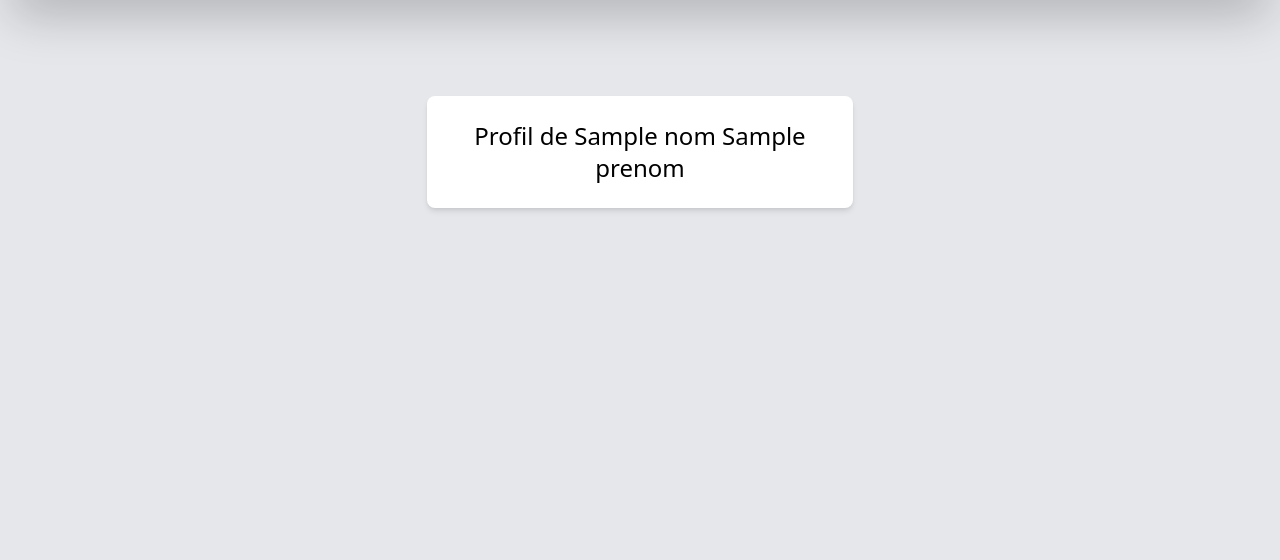
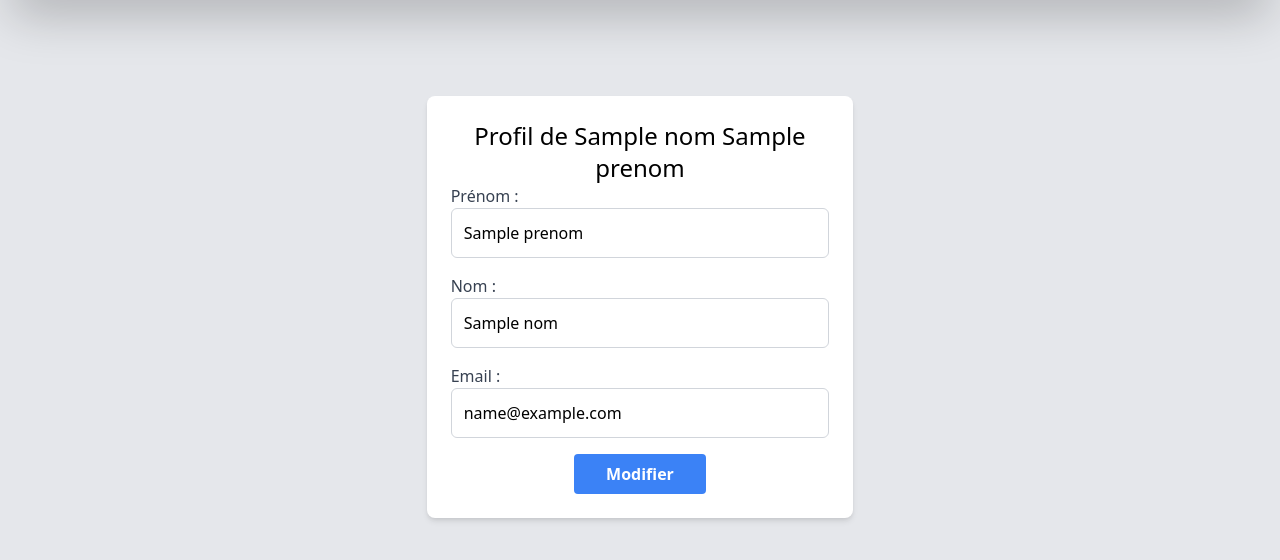
Before and after one commit to SeguraOmar/siteFormation, a PHP site: template views/view-profil.php in a window 1280 px wide. Shown: the part 72-632 px from the top of the page. Run offline with PHP 8.4, Linux system fonts and the light colour scheme; the template is opened without the code that fills it: most values are stand-ins (such as "Sample title", 1, 10 or a date in 2020); a stand-in replaces the project's code that opens the database connection.

Commit message:
tailwind et modifier profil

```diff
--- a/controllers/controller-profil.php
+++ b/controllers/controller-profil.php
@@ -17,6 +17,7 @@ if (isset($_SESSION['user'])) {
     $prenom = $_SESSION['user']['user_firstname'];
     $nom = $_SESSION['user']['user_lastname'];
     $email = $_SESSION['user']['user_email'];
+    $description = $_SESSION['user']['user_description'];
 }
 
 if ($_SERVER['REQUEST_METHOD'] === 'POST') {
--- a/views/view-profil.php
+++ b/views/view-profil.php
@@ -31,6 +31,41 @@
 
     <div class="w-1/3 p-6 bg-white shadow-md rounded-lg mx-auto mt-24">
         <h2 class="text-2xl text-center">Profil de <?= $nom, ' ', $prenom ?></h2>
+     <!-- Rajouter un input avec le prénom -->
+        <form action="controller-profil.php" method="POST" novalidate>
+            <div class="mb-4">
+                <label for="user_firstname" class="block text-gray-700">Prénom :</label>
+                <input id="user_firstname" type="text" name="user_firstname" class="border border-gray-300 rounded-md p-3 w-full" value="<?= isset($_POST['user_firstname']) ? htmlspecialchars($_POST['user_firstname']) : $prenom ?>">
+                <span class="text-red-500">
+                    <?= isset($errors['user_firstname']) ? $errors['user_firstname'] : '' ?>
+                </span>
+            </div>
+            <!-- Rajouter un input avec le nom -->
+            <div class="mb-4">
+                <label for="user_lastname" class="block text-gray-700">Nom :</label>
+                <input id="user_lastname" type="text" name="user_lastname" class="border border-gray-300 rounded-md p-3 w-full" value="<?= isset($_POST['user_lastname']) ? htmlspecialchars($_POST['user_lastname']) : $nom ?>">
+                <span class="text-red-500">
+                    <?= isset($errors['user_lastname']) ? $errors['user_lastname'] : '' ?>
+                </span>
+            </div>
+            <!-- Rajouter un input avec l'email -->
+            <div class="mb-4">
+                <label for="user_email" class="block text-gray-700">Email :</label>
+                <input id="user_email" type="email" name="user_email" class="border border-gray-300 rounded-md p-3 w-full" value="<?= isset($_POST['user_email']) ? htmlspecialchars($_POST['user_email']) : $email ?>">
+                <span class="text-red-500">
+                    <?= isset($errors['user_email']) ? $errors['user_email'] : '' ?>
+                </span>
+            </div>
+
+
+            <div class="flex justify-center">
+                <button type="submit" name="modifier" value="modifier" class="bg-blue-500 hover:bg-blue-700 text-white font-bold py-2 px-8 rounded">Modifier</button>
+            </div>
+        </form>
+        <form action="controller-profil.php" method="POST" novalidate>
+            <div class="flex justify-center">
+                <button type="submit" name="delete" value="delete" class="bg-red-500 hover:bg-red-700 text
+
     </div>
 
 
```
Also changed, not shown: models/utilisateur.php (+30 -0 lines).
